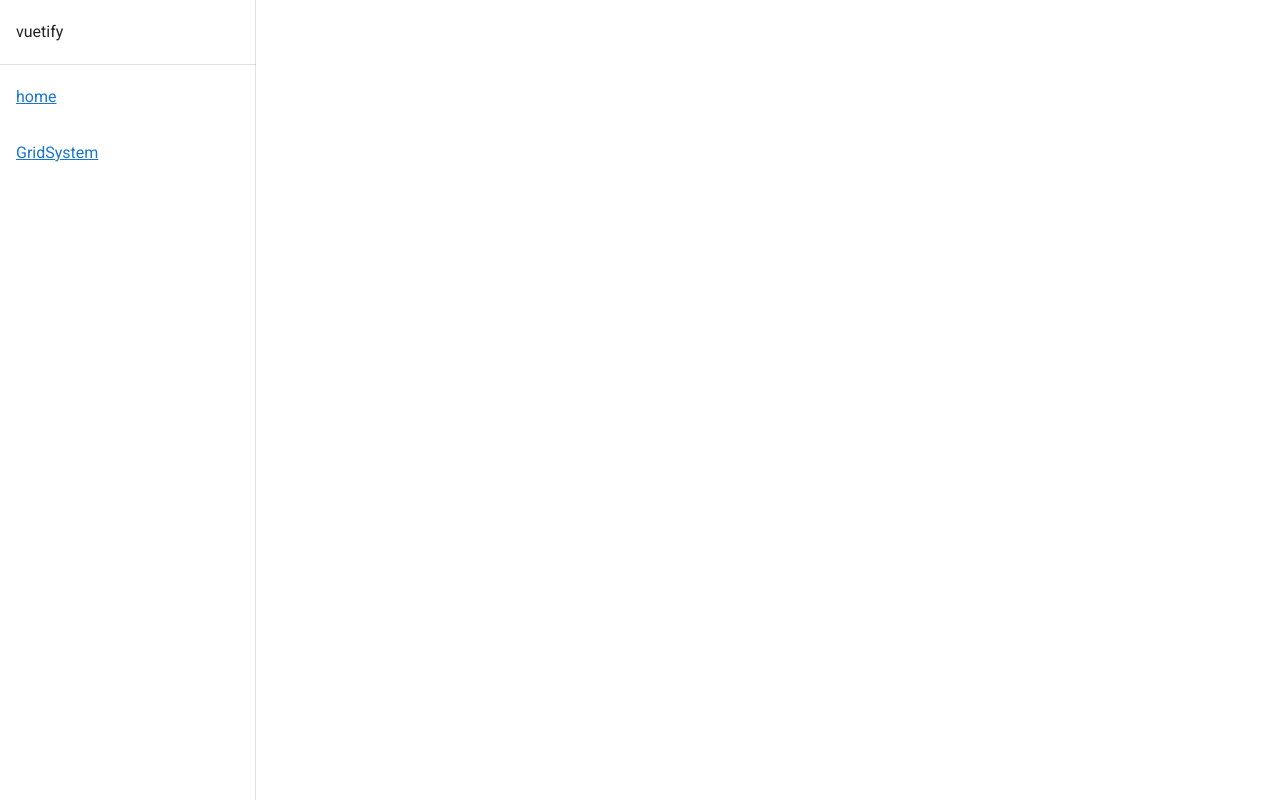
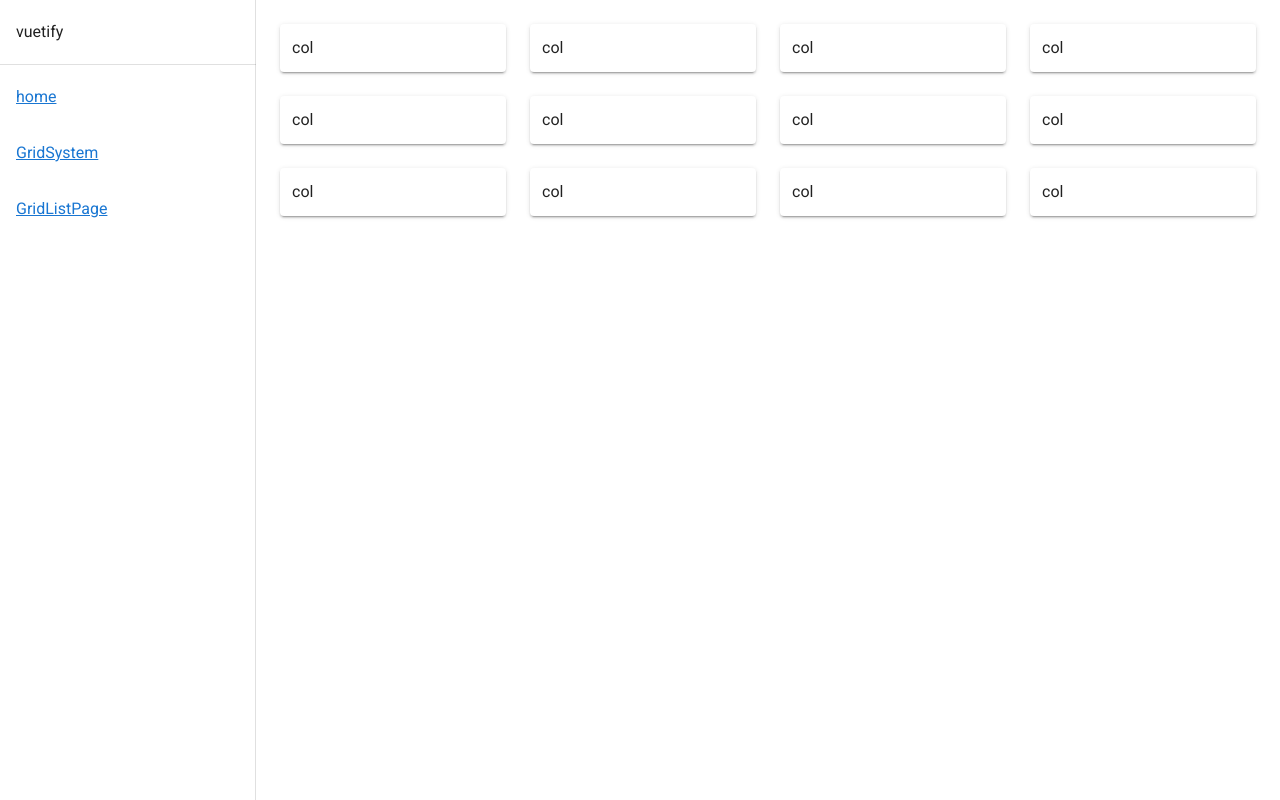
Before and after one commit to GenieGo/vuetify-admin-template-vue2, a Vue app: page /grid-list-page in a window 1280 px wide. Built offline with nearby package versions, Linux system fonts and the light colour scheme.

Commit message:
vuetify col, row, justify, grid

```diff
--- a/src/App.vue
+++ b/src/App.vue
@@ -32,7 +32,11 @@
                         prepend-icon="mdi-star"
                         title="Starred"
                         value="starred"
-                    ></v-list-item>
+                    >
+                        <router-link to="/grid-list-page"
+                            >GridListPage</router-link
+                        >
+                    </v-list-item>
                 </v-list>
             </v-navigation-drawer>
 
--- a/src/router/index.js
+++ b/src/router/index.js
@@ -1,25 +1,33 @@
-import Vue from 'vue'
-import VueRouter from 'vue-router'
+import Vue from "vue";
+import VueRouter from "vue-router";
 
-Vue.use(VueRouter)
+Vue.use(VueRouter);
 
 const routes = [
-  {
-    path: '/',
-    name: 'Dashboard',
-    component: () => import(/* webpackChunkName: "about" */ '../views/DashBoard.vue')
-  },
-  {
-    path: '/grid-system',
-    name: 'GridSystem',
-    component: () => import(/* webpackChunkName: "about" */ '../views/GridSystem.vue')
-  }
-]
+    {
+        path: "/",
+        name: "Dashboard",
+        component: () =>
+            import(/* webpackChunkName: "about" */ "../views/DashBoard.vue"),
+    },
+    {
+        path: "/grid-system",
+        name: "GridSystem",
+        component: () =>
+            import(/* webpackChunkName: "about" */ "../views/GridSystem.vue"),
+    },
+    {
+        path: "/grid-list-page",
+        name: "GridListPage",
+        component: () =>
+            import(/* webpackChunkName: "about" */ "../views/GridListPage.vue"),
+    },
+];
 
 const router = new VueRouter({
-  mode: 'history',
-  base: process.env.BASE_URL,
-  routes
-})
+    mode: "history",
+    base: process.env.BASE_URL,
+    routes,
+});
 
-export default router
+export default router;
--- /dev/null
+++ b/src/views/GridListPage.vue
@@ -0,0 +1,22 @@
+<template>
+    <v-container>
+        <v-row>
+            <v-col
+                v-for="count in 12"
+                :key="count"
+                cols="4"
+                sm="6"
+                md="4"
+                lg="3"
+            >
+                <v-card class="pa-3"> col </v-card>
+            </v-col>
+        </v-row>
+    </v-container>
+</template>
+
+<script>
+export default {};
+</script>
+
+<style lang="scss" scoped></style>
--- a/src/views/GridSystem.vue
+++ b/src/views/GridSystem.vue
@@ -1,8 +1,8 @@
 <template>
     <v-container fluid>
         <v-card class="pa-3">
-            <v-row dense>
-                <v-col>
+            <v-row dense justify="end">
+                <v-col cols="auto">
                     <v-card class="pa-3" outlined>col </v-card>
                 </v-col>
                 <v-col>
```
Also changed, not shown: .eslintrc.js (deleted).
